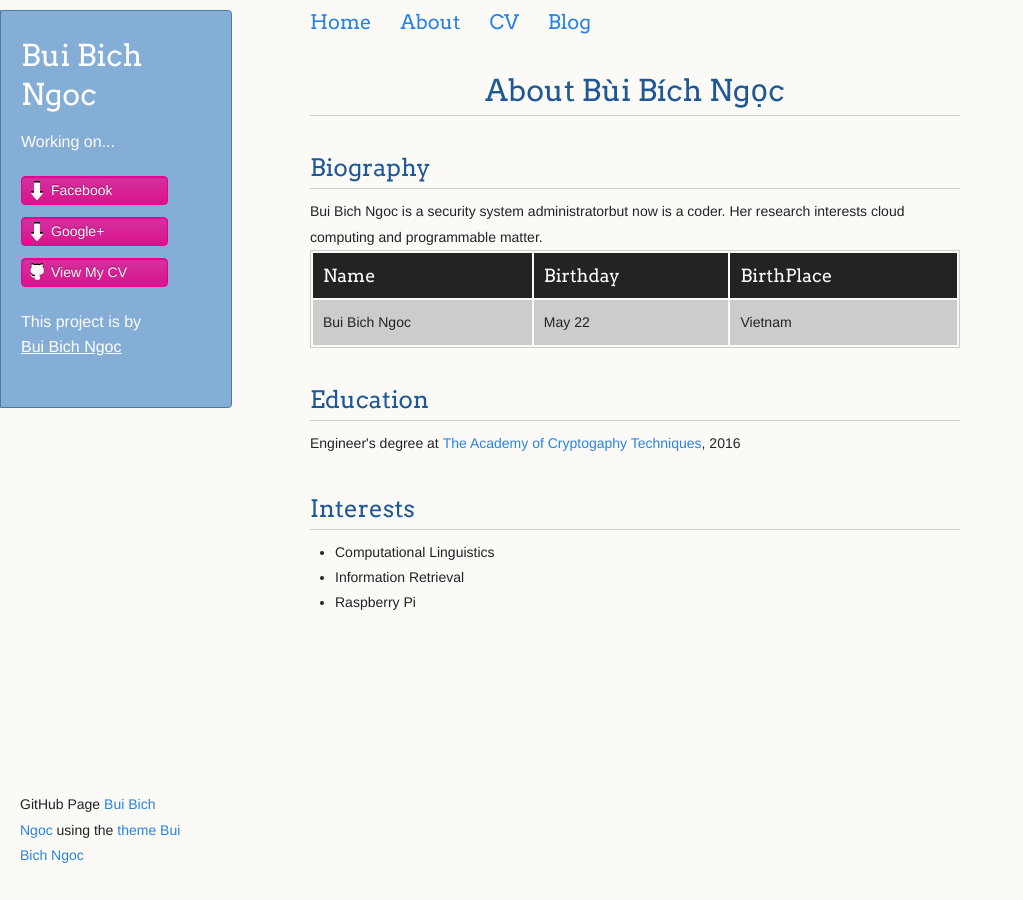
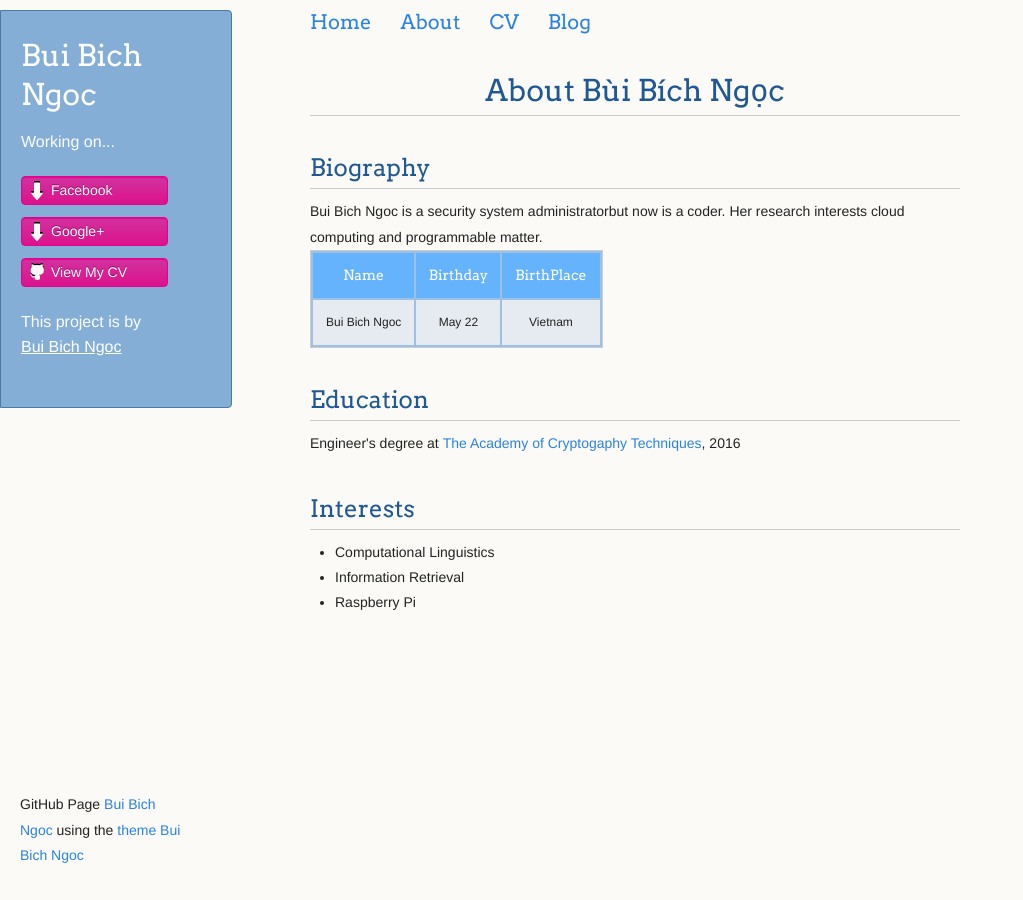
Before and after one commit to buibichngoc/buibichngoc.github.io, a Jekyll site: the page built from about/index.html, in a window 1280 px wide. Shown: the whole page, without its empty margins (0-1023 px from the left). Built offline with Jekyll 4.4.1, drawn with Linux system fonts in a browser that asks for light colours.

Commit message:
Update index.html

```diff
--- a/about/index.html
+++ b/about/index.html
@@ -5,12 +5,23 @@ title: About Bùi Bích Ngọc
 	<h1 style="text-align: center;">{{ page.title }}</h1>
 		<h2>Biography</h2>
 				Bui Bich Ngoc is a security system administratorbut now is a coder. Her research interests cloud computing and programmable matter.
-		<table>
-			<tbody>
-				<tr><th>Name</th><th>Birthday</th><th>BirthPlace</th></tr>
-				<tr><td>Bui Bich Ngoc</td><td> May 22</td><td>Vietnam</td></tr>
-			</tbody>
-		</table>
+
+			<table style="text-align: center; font-size: 12px; width: 45%; margin: 0 0 0 0; background: #9cc1e4;">
+				<tbody>
+					<tr>
+						<th style=" font-size: 14px; background: #66b3fd;">Name</th>
+						<th style=" font-size: 14px; background: #66b3fd;">Birthday</th>
+						<th style=" font-size: 14px; background: #66b3fd;">BirthPlace</th>
+					</tr>
+
+					<tr>
+						<td style=" background: #e5ebf1;">Bui Bich Ngoc</td>
+						<td style=" background: #e5ebf1;">May 22</td>
+						<td style=" background: #e5ebf1;">Vietnam</td>
+					</tr>
+				</tbody>
+			</table>
+
 		<h2>Education</h2>
 				Engineer's degree at <a href="http://actvn.edu.vn/">The Academy of Cryptogaphy Techniques</a>, 2016
 		<h2>Interests</h2>
```
